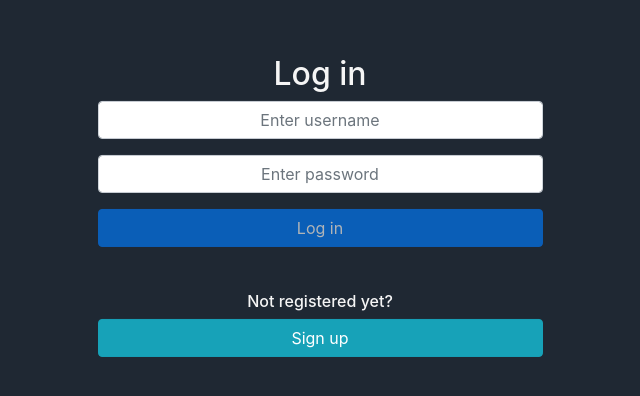
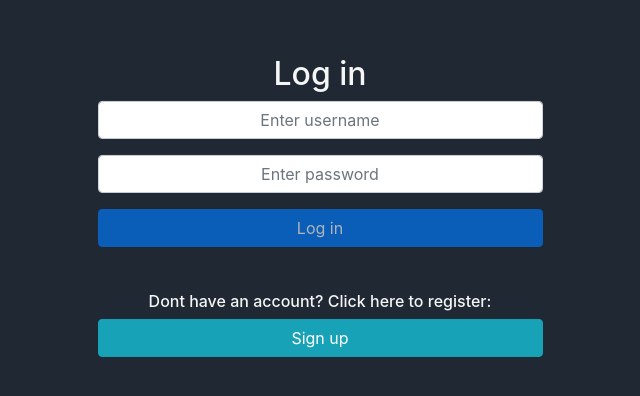
Before and after one commit to jtaaka/maisteluapp, a React (Create React App) app: page /#/ in a window 1280 px wide. Shown: the part 114-510 px from the top of the page, without its empty margins (320-960 px from the left). Built offline with nearby package versions, Linux system fonts and the light colour scheme.

Commit message:
Login/Signup code refactor
- Made login and signup into their own components.

- Login/Signup now happends from the same page which determines from the state, which actions is performed.

```diff
--- a/src/App.js
+++ b/src/App.js
@@ -1,7 +1,6 @@
 import React, { Component } from 'react';
 import { HashRouter, Switch, Route} from 'react-router-dom'
-import Login from "./pages/login/login";
-import Signup from "./pages/signup/signup";
+import LoginAndSignup from "./pages/loginAndSignup/loginAndSignup";
 
 
 class App extends Component {
@@ -9,8 +8,7 @@ class App extends Component {
     return (
       <HashRouter>
         <Switch>
-          <Route exact path='/' component={Login}/>
-          <Route exact path='/signup' component={Signup}/>
+          <Route exact path='/' component={LoginAndSignup}/>
         </Switch>
       </HashRouter>
     );
--- a/src/pages/login/login.jsx
+++ b/src/components/login/login.jsx
@@ -1,7 +1,6 @@
 import React, { Component } from "react";
 import { Button, Form, Container, Row, Col} from "react-bootstrap";
 import { Link } from 'react-router-dom'
-import './login.css';
 
 class Login extends Component {
   constructor(props) {
@@ -30,7 +29,6 @@ class Login extends Component {
 
   render() {
     return (
-      <Container>
         <Form onSubmit={this.handleSubmit}>
           <Form.Group controlId="username">
             <Row className="justify-content-md-center">
@@ -66,23 +64,9 @@ class Login extends Component {
                 type="submit">
                 Log in
               </Button>
-              <h6>Not registered yet?</h6>
             </Col>
           </Row>
         </Form>
-        <Row className="justify-content-md-center">
-          <Col xs={5}>
-            <Link to="/signup">
-              <Button
-                variant ="info"
-                block>
-                Sign up
-              </Button>
-            </Link>
-          </Col>
-        </Row>
-
-      </Container>
     );
   }
 }
--- a/src/pages/signup/signup.jsx
+++ b/src/components/signup/signup.jsx
@@ -1,7 +1,5 @@
 import React, { Component } from "react";
-import { Button, Form, Container, Row, Col} from "react-bootstrap";
-import { Redirect, Route } from 'react-router-dom'
-import './signup.css';
+import { Button, Form, Row, Col} from "react-bootstrap";
 
 class Signup extends Component {
   constructor(props) {
@@ -42,7 +40,6 @@ class Signup extends Component {
 
   render() {
     return (
-      <Container>
         <Form onSubmit={this.handleSubmit}>
           <Form.Group controlId="username">
             <Row className="justify-content-md-center">
@@ -81,7 +78,6 @@ class Signup extends Component {
             </Col>
           </Row>
         </Form>
-      </Container>
     );
   }
 }
--- a/src/pages/login/login.css
+++ b/src/pages/loginAndSignup/loginAndSignup.css
@@ -10,6 +10,10 @@
     transform: translate(-50%, -50%);
 }
 
+h2 {
+    color: #f5f5f5;
+}
+
 h6 {
     color: #f5f5f5;
     text-align: center;
--- /dev/null
+++ b/src/pages/loginAndSignup/loginAndSignup.jsx
@@ -0,0 +1,62 @@
+import React, { Component } from 'react';
+import { Col, Container, Button, Row} from "react-bootstrap";
+import Login from '../../components/login/login';
+import Signup from '../../components/signup/signup';
+import "./loginAndSignup.css";
+
+class LoginAndSignup extends Component {
+
+    constructor(props) {
+        super(props);
+        this.state = {
+            showLogin: true,
+            header6Text: "Dont have an account? Click here to register:",
+            switchFormsBtnText: "Sign up"
+        };
+
+        this.switchForms = this.switchForms.bind(this);
+    }
+
+    switchForms() {
+      if(this.state.showLogin === true) {
+        this.setState({
+          showLogin: !this.state.showLogin,
+          header6Text: "Already registered? Click here to log in:",
+          switchFormsBtnText: "Log in"
+        });
+      } else {
+        this.setState({
+          showLogin: !this.state.showLogin,
+          header6Text: "Dont have an account? Click here to register:",
+          switchFormsBtnText: "Sign up"
+        });
+      }
+  }
+
+    render() {
+
+        let currentForm;
+
+        if(this.state.showLogin === true)
+          currentForm = <Login/>;
+        else
+          currentForm = <Signup/>;
+
+        return (
+            <Container>
+            {currentForm}
+            <Row className="justify-content-md-center">
+                <Col xs={5}>
+                <h6>{this.state.header6Text}</h6>
+                  <Button variant ="info" onClick={this.switchForms} block>
+                  {this.state.switchFormsBtnText}
+                  </Button>
+                </Col>
+            </Row>
+        </Container>
+        );
+    }
+
+}
+
+export default LoginAndSignup;
--- a/src/pages/signup/signup.css
+++ /dev/null
@@ -1,15 +0,0 @@
-.form-control {
-    text-align: center;
-}
-
-.container {
-    width: 100%;
-    position: fixed;
-    top: 40%;
-    left: 50%;
-    transform: translate(-50%, -50%);
-}
-
-h2 {
-    color: #f5f5f5;
-}
```
